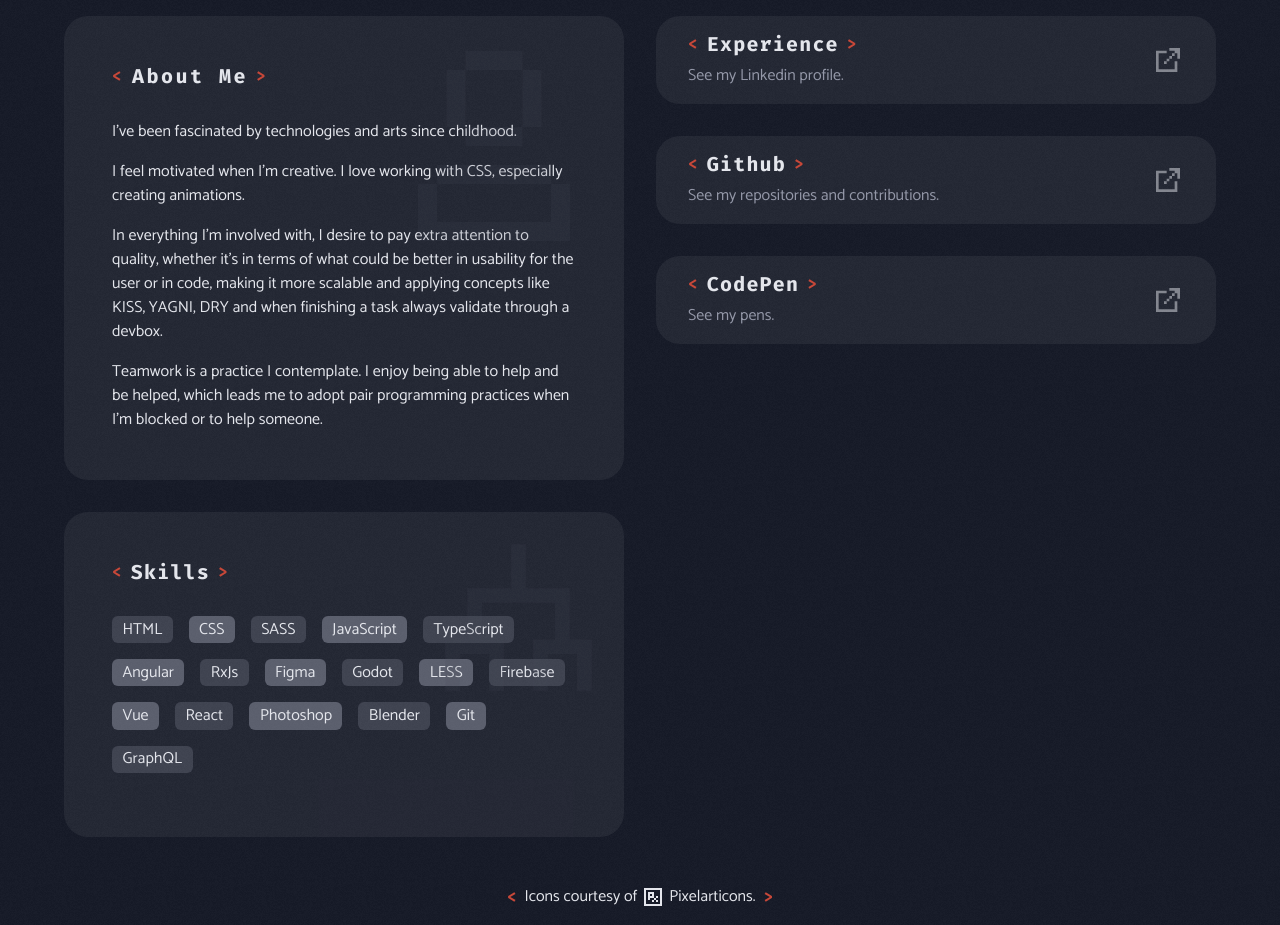
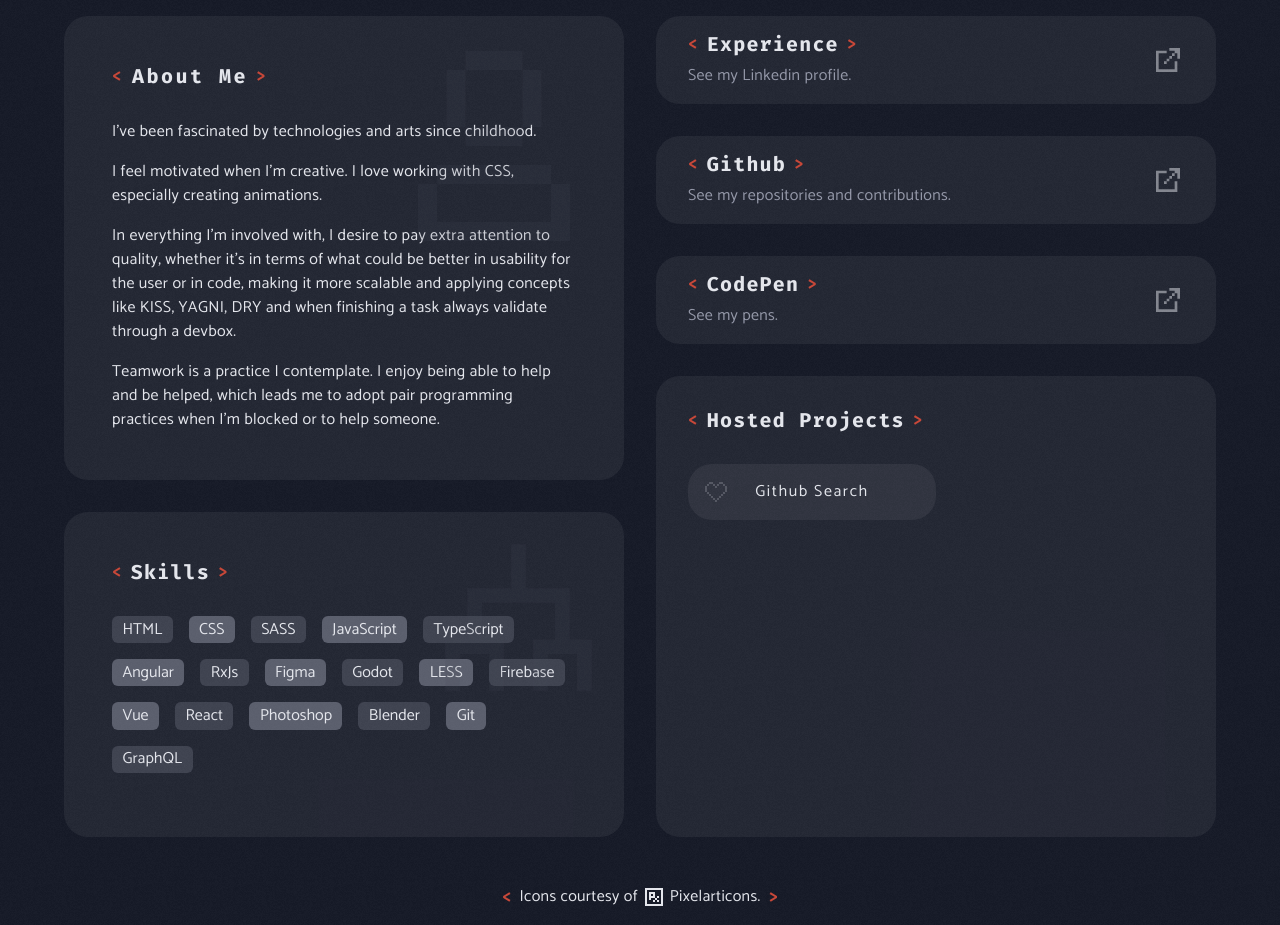
Before and after one commit to zKhiro/zkhiro.github.io, an Angular app: page / in a window 1280 px wide. Shown: the part 600-1525 px from the top of the page. Built offline with nearby package versions, Linux system fonts and the light colour scheme.

Commit message:
Add hosted projects and add letter spacing in p to improve reading

```diff
--- a/src/app/views/home/home.component.html
+++ b/src/app/views/home/home.component.html
@@ -42,7 +42,7 @@
       </svg>
 
       <ul class="d-flex fs-5">
-        <li *ngFor="let skill of skills" class="badge">{{ skill }}</li>
+        <li *ngFor="let skill of Skills" class="badge">{{ skill }}</li>
       </ul>
     </div>
   </section>
@@ -98,5 +98,22 @@
         </a>
       </div>
     </div> -->
+
+    <div class="card p-5 flex-fill">
+      <h3 class="tag mb-5">Hosted Projects</h3>
+
+      <a
+        *ngFor="let project of Projects"
+        class="card link text-center p-3 col-lg-6"
+        target="_blank"
+        [href]="project.link"
+      >
+        <span class="position-relative">
+          {{ project.name }}
+
+          <svg fill="none" xmlns="http://www.w3.org/2000/svg" viewBox="0 0 24 24"> <path d="M9 2H5v2H3v2H1v6h2v2h2v2h2v2h2v2h2v2h2v-2h2v-2h2v-2h2v-2h2v-2h2V6h-2V4h-2V2h-4v2h-2v2h-2V4H9V2zm0 2v2h2v2h2V6h2V4h4v2h2v6h-2v2h-2v2h-2v2h-2v2h-2v-2H9v-2H7v-2H5v-2H3V6h2V4h4z" fill="currentColor"/> </svg>
+        </span>
+      </a>
+    </div>
   </section>
 </section>
--- a/src/app/views/home/home.component.scss
+++ b/src/app/views/home/home.component.scss
@@ -90,7 +90,19 @@ a {
     }
   }
 
-  &.link.flag {
+  &.link {
+    letter-spacing: .1em;
+
+    svg {
+      height: 100%;
+      left: 0;
+      opacity: .2;
+      position: absolute;
+
+      transition: opacity buttons.$link-transition-duration;
+    }
+
+    &.flag {
       border-radius: fun.convert-px-to-rem(4);
       opacity: .5;
       overflow: hidden;
@@ -100,6 +112,13 @@ a {
 
       &:hover {
         opacity: 1;
+      }
+    }
+
+    &:hover {
+      svg {
+        opacity: .3;
+      }
     }
   }
 }
--- a/src/app/views/home/home.component.ts
+++ b/src/app/views/home/home.component.ts
@@ -8,7 +8,7 @@ import { Component } from '@angular/core';
   host: { 'class': 'home-container container flex-column' }
 })
 export class HomeComponent {
-  readonly skills = [
+  readonly Skills = [
     'HTML',
     'CSS',
     'SASS',
@@ -28,5 +28,12 @@ export class HomeComponent {
     'GraphQL',
   ];
 
+  readonly Projects = [
+    {
+      name: "Github Search",
+      link: "https://leandro-github-search.vercel.app"
+    }
+  ]
+
   currentYear = new Date().getFullYear();
 }
--- a/src/scss/abstracts/variables/_buttons.scss
+++ b/src/scss/abstracts/variables/_buttons.scss
@@ -9,4 +9,4 @@ $font-size: typography.$h3-font-size;
 $border-radius: .5rem;
 
 $link-transition-duration: .15s;
-$link-transition: background-image $link-transition-duration;
+$link-transition: color $link-transition-duration, background-image $link-transition-duration;
--- a/src/scss/base/_typography.scss
+++ b/src/scss/base/_typography.scss
@@ -8,6 +8,10 @@ h2, .h2, h1, .h1 {
   letter-spacing: .06em;
 }
 
+p {
+  letter-spacing: .02em;
+}
+
 .text-regular {
   font-family: typography.$font-family-sans-serif;
 }
```
Lines whose indentation alone changed are shown as unchanged.
